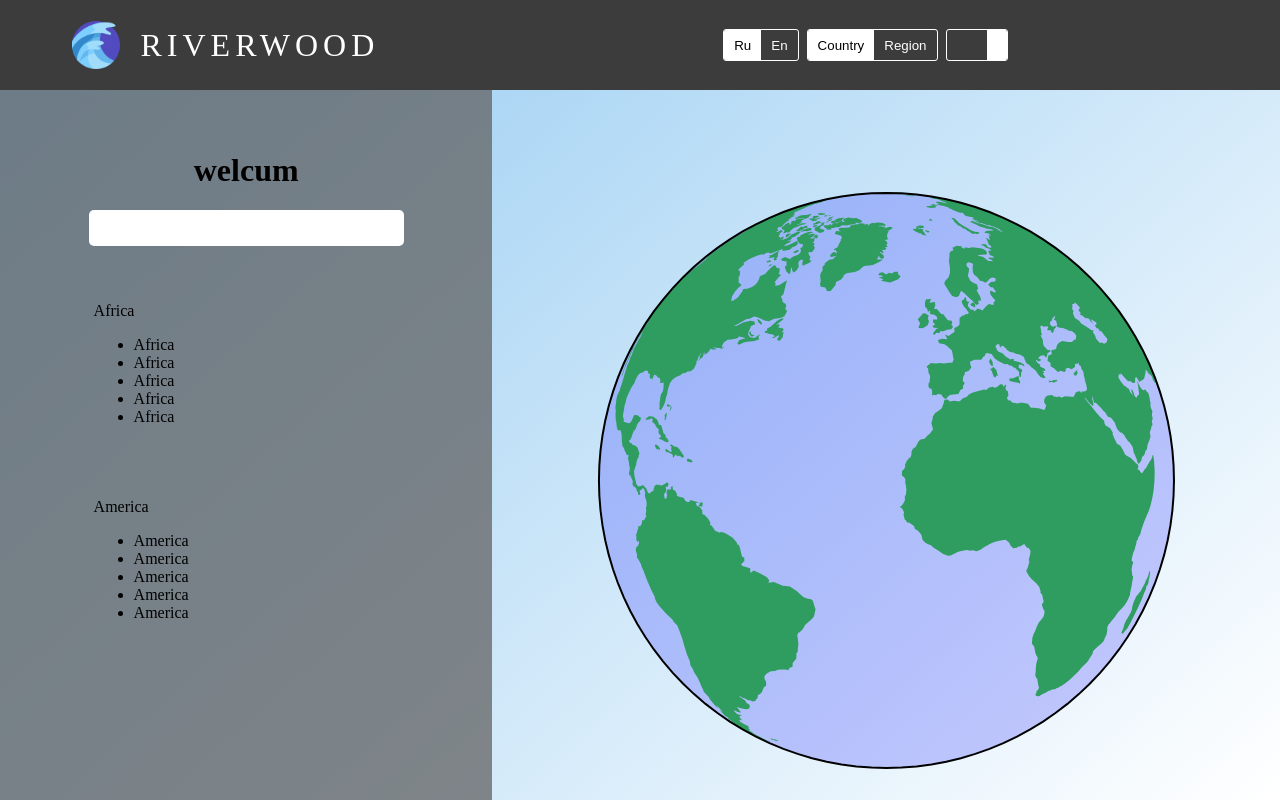
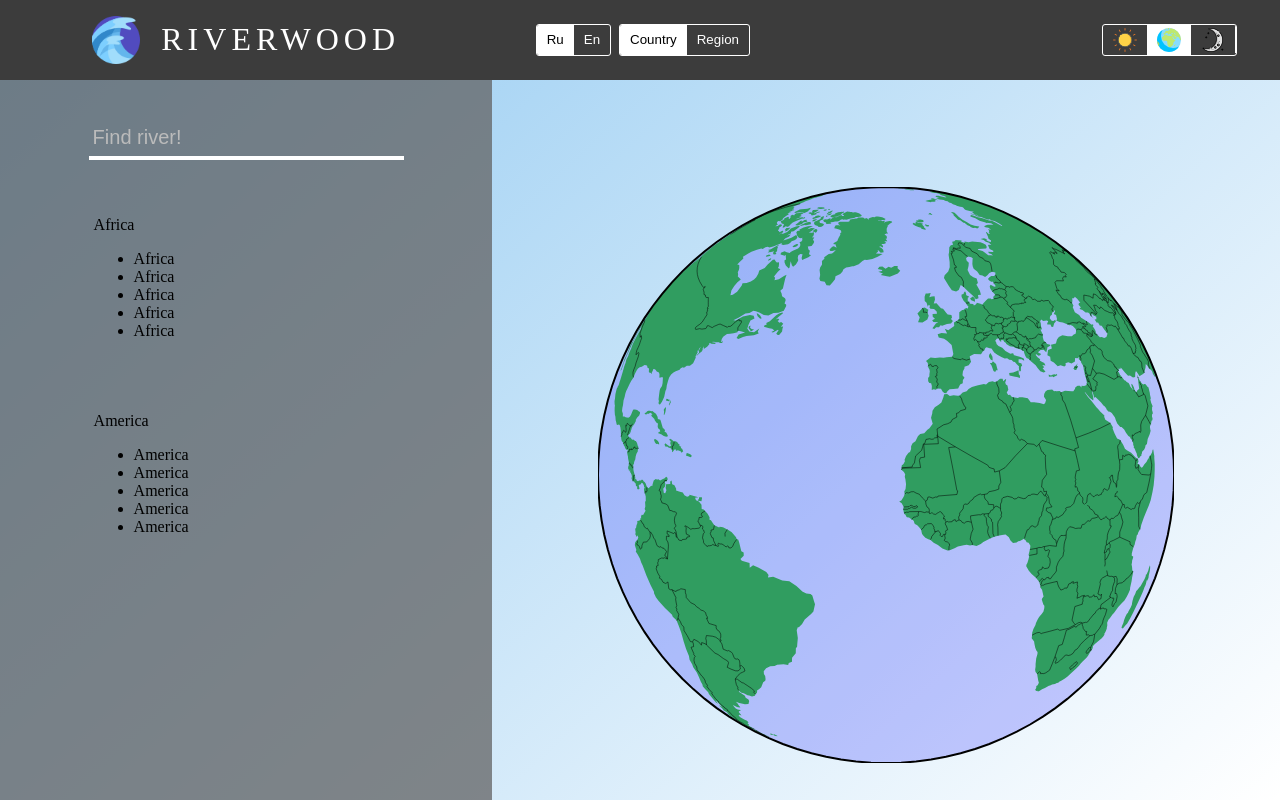
Before and after one commit to khsdf404/riverwood, a plain HTML site: page index.html in a window 1280 px wide. Drawn offline with Linux system fonts and the light colour scheme.

Commit message:
complete header buttons styles

```diff
--- a/index.html
+++ b/index.html
@@ -30,11 +30,11 @@
 
 <body>
 	<header>
-        <section>
+        <logo>
             <img    class="header-logo" src="src/wave.png" alt="">
             <h1>RIVERWOOD</h1>
-        </section>
-        <div>
+        </logo>
+        <settings>
             <wrap>
                 <span   class="header-language">
                     <button id="ruBtn" class="active-btn">Ru</button>
@@ -44,21 +44,26 @@
                     <button id="countryBtn" class="active-btn">Country</button>
                     <button id="regionBtn">Region</button>
                 </span>
+                <span class="header-theme">
+                    <button id="lightBtn">
+                        <img src="src/sun.png" alt="">
+                    </button>
+                    <button id="dynamicBtn" class="active-btn">
+                        <img src="src/globe.png" alt="">
+                    </button>
+                    <button id="darkBtn">
+                        <img src="src/moon.png" alt="">
+                    </button>
+                </span>
             </wrap>
-            <span class="header-theme">
-                <button id="lightBtn"></button>
-                <button id="darkBtn"></button>
-                <button id="dynamicBtn" class="active-btn"></button>
-            </span>
-        </div>
+        </settings>
     </header>
 
     <content>
         <sidebar>
             <wrap>
                 <div>
-                    <h1>welcum</h1>
-                    <input type="text"/>
+                    <input placeholder="Find river!" type="text"/>
                 </div>
                 <div>
                     <p>Africa</p>
--- a/scripts/earth.js
+++ b/scripts/earth.js
@@ -1,14 +1,18 @@
 import { REGIONS } from '/scripts/mainlands.js';
 var rotationDelay =     2000
-var scaleFactor =       .9
+var scaleFactor =       1
 var degPerSec =         -10
 var angles =            { x: 50, y: -20, z: 0}
 var colorWater =        '#0000FF33' //'#18123600'
 var colorLand =         '#309d60'   //'#F19BFE'
-var colorActive =       '#993535'          //'#F6C1BC'
+var colorActive =       '#de2545'          //'#F6C1BC'
 var styleBorders =      { 'color': '#000', 'thickness': 0.5  };
 var styleGlobeBorder =  { 'color': '#000',  'thickness': 2  };
-var LAND__MODE = true;
+var LAND__MODE = false;
+var RU__LANG = false;
+var THEME = false;
+
+
 var HELPER;
 
 // all we need to work with
@@ -116,8 +120,8 @@ class d3Helper {
 
 
     setScale = () => {
-        width = $(`main`).outerWidth() * .9;
-        height = $(`main`).outerHeight() * .9;
+        width = $(`main`).outerWidth() * .8;
+        height = $(`main`).outerHeight() * .8;
 
         width =  Math.min(width, height);
         height = width;
@@ -362,4 +366,18 @@ $(document).ready(() => {
         currentPolygon = null;
         currentRegion = null;
     })
+
+
+    $(`header settings button`).click(function() {
+        $(this).parent()
+            .find(`button.active-btn`)
+            .removeClass(`active-btn`);
+        $(this).addClass(`active-btn`);
+    });
+    $(`span.header-choosetype button`).click(function() {
+        if ($(this).attr('id') == 'regionBtn')
+            LAND__MODE = true;
+        else
+            LAND__MODE = false;
+    })
 })
--- a/styles/earth.css
+++ b/styles/earth.css
@@ -11,7 +11,7 @@ main div {
     display: flex;
     justify-content: center;
     align-items: flex-start;
-    width: 90%;
+    width: 80%;
     /* height: 600px; */
     /* width: 600px; */
     border-radius: 1000px;
--- a/styles/header.css
+++ b/styles/header.css
@@ -18,8 +18,7 @@ header {
     align-items: center;
 }
 
-
-header section {
+header logo {
     display: flex;
     flex-direction: row;
     justify-content: center;
@@ -28,11 +27,11 @@ header section {
     align-self: flex-start;
     min-width: 320px;
 }
-header section img {
+header logo img {
     height: 48px;
     margin-right: 21px;
 }
-header section h1 {
+header logo h1 {
     color: #fff;
     font-size: 32px;
     letter-spacing: 5px;
@@ -42,25 +41,21 @@ header section h1 {
 
 
 
-header > div {
+header settings {
     display: flex;
     flex-direction: row;
     flex: 16;
-    width: 100%;
     align-items: center;
     justify-content: center;
-    /* max-width: 500px; */
-    /* min-width: 330px;
-    margin: 10px 5px 10px 20px; */
-    margin: 0 54px;
-    min-width: calc(400px - 108px);
+    min-width: 400px;
+    margin: 15px 0px;
 }
-header > div > wrap {
+header settings wrap  {
     display: flex;
-    flex-direction: row;
+    width: 90%;
+    justify-content: space-between;
 }
-
-header span {
+header settings span {
     display: flex;
     justify-content: flex-start;
     align-items: center;
@@ -74,7 +69,10 @@ header span {
 }
 
 
-header span button {
+header settings button {
+    display: flex;
+    justify-content: center;
+    align-items: center;
     position: relative;
     width: auto;
     height: 100%;
@@ -84,15 +82,31 @@ header span button {
     background: none;
     color: #fff;
 }
-header button:hover {
+header settings button:hover {
     color: #fff;
     background: #fff3;
 }
-span button:last-child {
+header settings button:last-child {
     border: none;
 }
 
-header button.active-btn {
+header settings button.active-btn {
     background: #fff;
     color: #000;
 }
+
+
+
+
+
+header settings span.header-choosetype {
+    margin: 0 auto 0 4px;
+}
+header settings span.header-theme::after {
+    content: '';
+    width: 1px;
+    height: 90%;
+    top: 0;
+    left: 0;
+    background: #fff;
+}
--- a/styles/sidebar.css
+++ b/styles/sidebar.css
@@ -1,10 +1,18 @@
 sidebar input {
     width: calc(100% - 8px);
     height: 28px;
-    border-radius: 5px;
+    /* border-radius: 5px; */
     border: none;
     padding: 4px;
     font-size: 20px;
+    outline: none;
+    background: none;
+    border-bottom: 4px solid #fff;
+    color: #fff;
+}
+
+::-webkit-input-placeholder {
+    color:#bbb;
 }
 
 
```
Also changed, not shown: src/globe.png (added), src/moon.png (added), src/sun.png (added).
